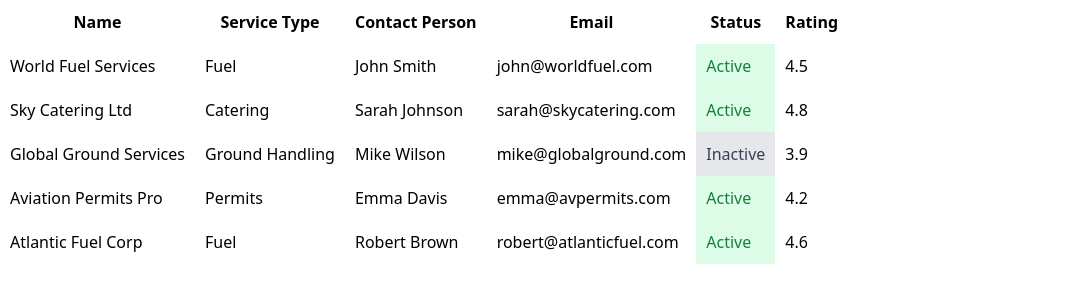
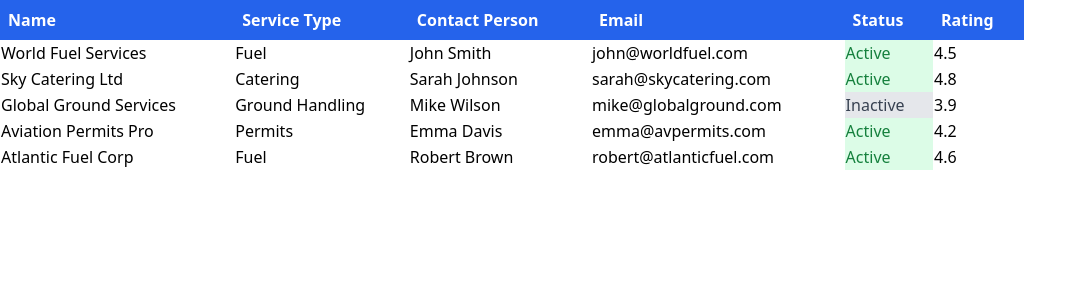
Before and after one commit to TanmayVidhate/VendorManagement, a React (Vite) app: page / in a window 1280 px wide. Shown: the top 302 px of the page, without its empty margins (0-1087 px from the left). Built offline with nearby package versions, Linux system fonts and the light colour scheme.

Commit message:
import table heading

```diff
--- a/src/Components/VendorList.jsx
+++ b/src/Components/VendorList.jsx
@@ -1,6 +1,6 @@
 
 //import dummmy data
-import { mockVendors } from '../data/Vendor'
+import { mockVendors, tableHeadings } from '../data/Vendor'
 
 function VendorList() {
     return (
@@ -9,15 +9,16 @@
             <div>
                 <div>
 
-                    <table border="1" cellPadding="10" cellSpacing="0">
-                        <thead>
+                    <table className="w-[80%] ">
+                        <thead className="bg-blue-600 text-white">
                             <tr>
-                                <th>Name</th>
-                                <th>Service Type</th>
-                                <th>Contact Person</th>
-                                <th>Email</th>
-                                <th>Status</th>
-                                <th>Rating</th>
+                                {
+                                    tableHeadings.map((tableHeading, i) => {
+                                        return (
+                                            <th className="p-2 text-left">{tableHeading}</th>
+                                        )
+                                    })
+                                }
                             </tr>
                         </thead>
                         <tbody>
@@ -32,7 +33,7 @@
                                             <td>{contactPerson}</td>
                                             <td>{email}</td>
                                             <td className={
-                                                status === "Active" ? "bg-green-100 text-green-700":"bg-gray-200 text-gray-700"
+                                                status === "Active" ? "bg-green-100 text-green-700" : "bg-gray-200 text-gray-700"
                                             }>{status}</td>
                                             <td >{rating}</td>
                                         </tr>
```
